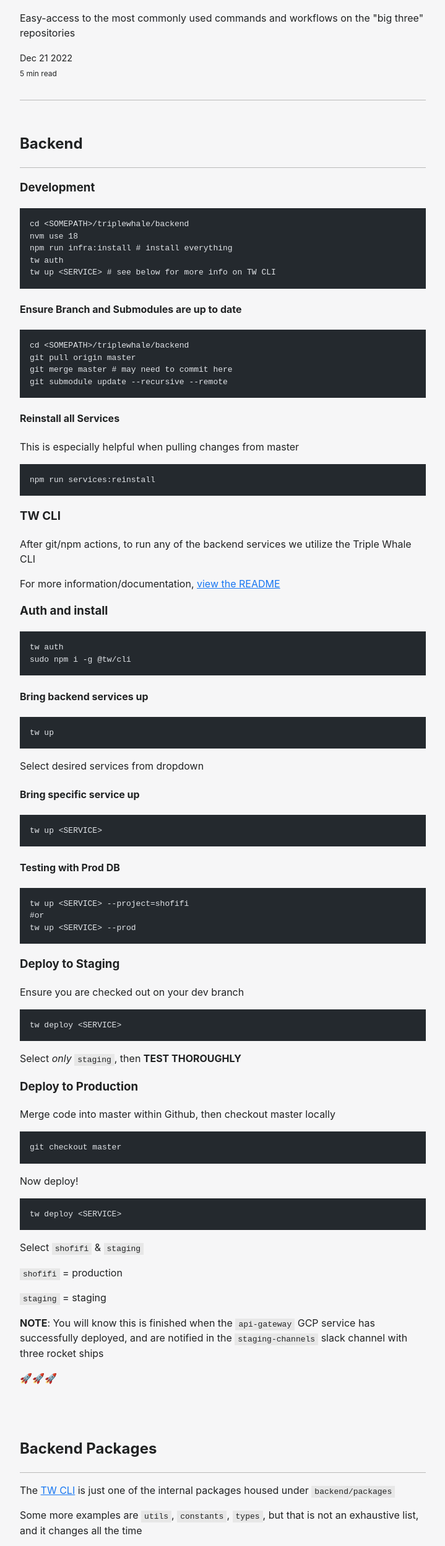
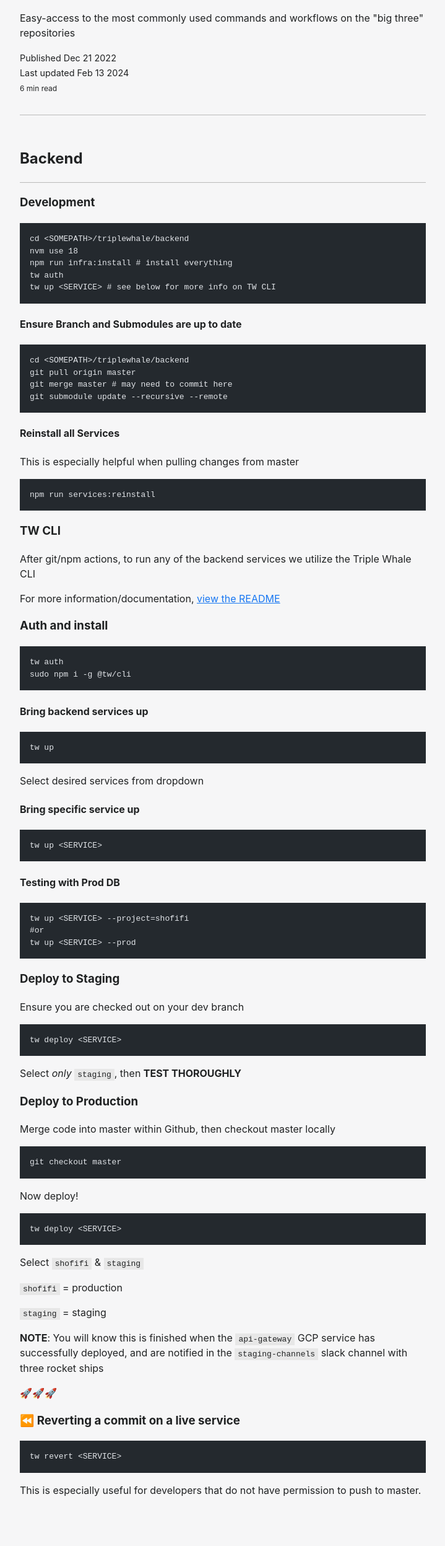
Before and after one commit to weaverwhale/docs, an Astro site: page /onboarding/quick-hitters in a window 1280 px wide. Shown: the part 163-2658 px from the top of the page at 62% size, without its empty margins (280-999 px from the left). Built offline with nearby package versions, Linux system fonts and the light colour scheme; Astro itself is replaced by a stand-in of ours; some packages are replaced by stand-ins of ours; code samples lack their colours.

Commit message:
updated date & tw revert

````diff
--- a/src/components/ArticleContents.astro
+++ b/src/components/ArticleContents.astro
@@ -14,11 +14,11 @@ const {
     {heroImage && <img width={720} height={360} src={heroImage} alt="" />}
     <h1 class="title">{title}</h1>
     <p>{description}</p>
-    {pubDate && <time>{pubDate}</time>}
+    {updatedDate && <time>Published </time>}{pubDate && <time>{pubDate}</time>}
+    {updatedDate && (<br/><time>Last updated </time><time>{updatedDate}</time>)}
     {minutesRead && (<br><time><small>{minutesRead}</small></time>)}
     <br/>
     <br />
-    {updatedDate && (<div>Last updated on <time>{updatedDate}</time></div>)}
     <hr />
     <slot />
   </article>
--- a/src/pages/onboarding/quick-hitters.md
+++ b/src/pages/onboarding/quick-hitters.md
@@ -3,6 +3,7 @@ layout: "../../layouts/OnboardingPost.astro"
 title: "🥊 Quick Hitters"
 description: "Easy-access to the most commonly used commands and workflows on the \"big three\" repositories"
 pubDate: "Dec 21 2022"
+updatedDate: "Feb 13 2024"
 ---
 
 <br>
@@ -105,6 +106,14 @@ Select `shofifi` & `staging`
 **NOTE**: You will know this is finished when the `api-gateway` GCP service has successfully deployed, and are notified in the `staging-channels` slack channel with three rocket ships
 
 🚀🚀🚀
+
+### ⏪ Reverting a commit on a live service
+
+```bash
+tw revert <SERVICE>
+```
+
+This is especially useful for developers that do not have permission to push to master.
 
 <br>
 <br>
````
